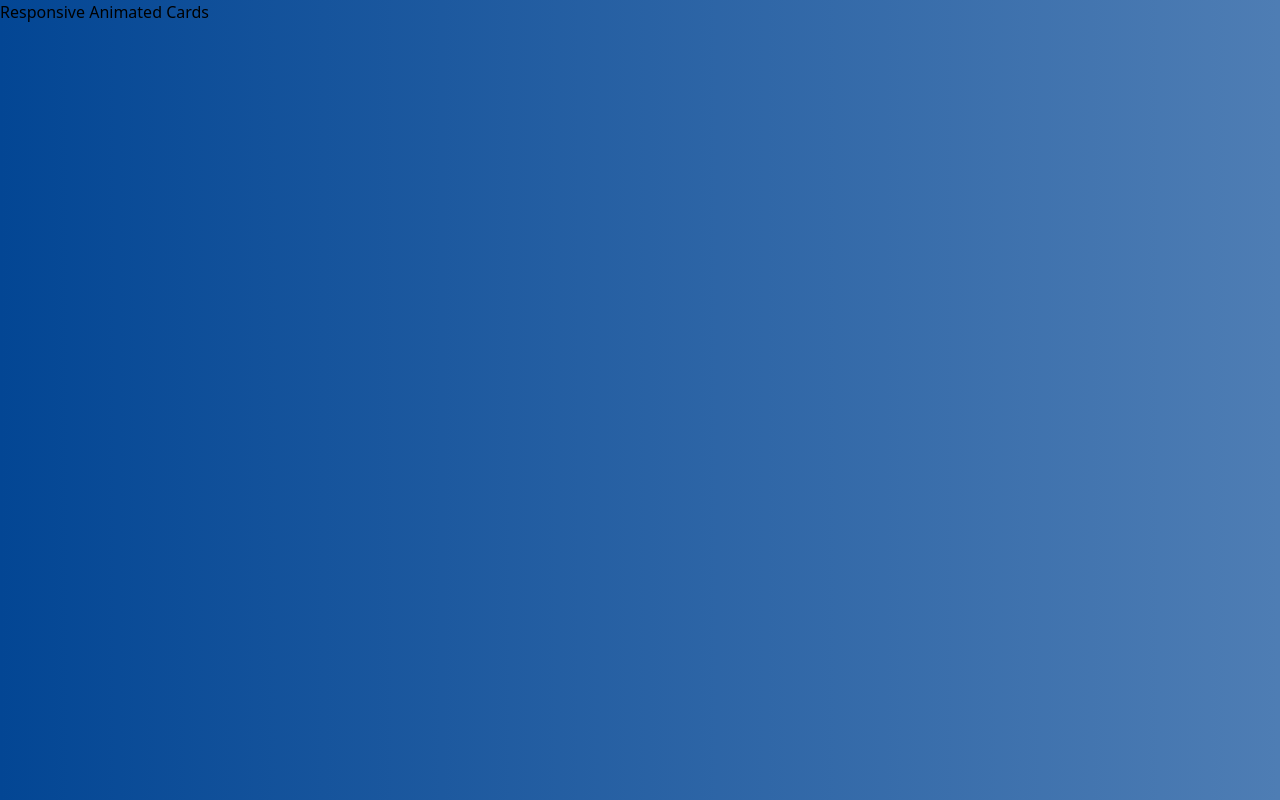
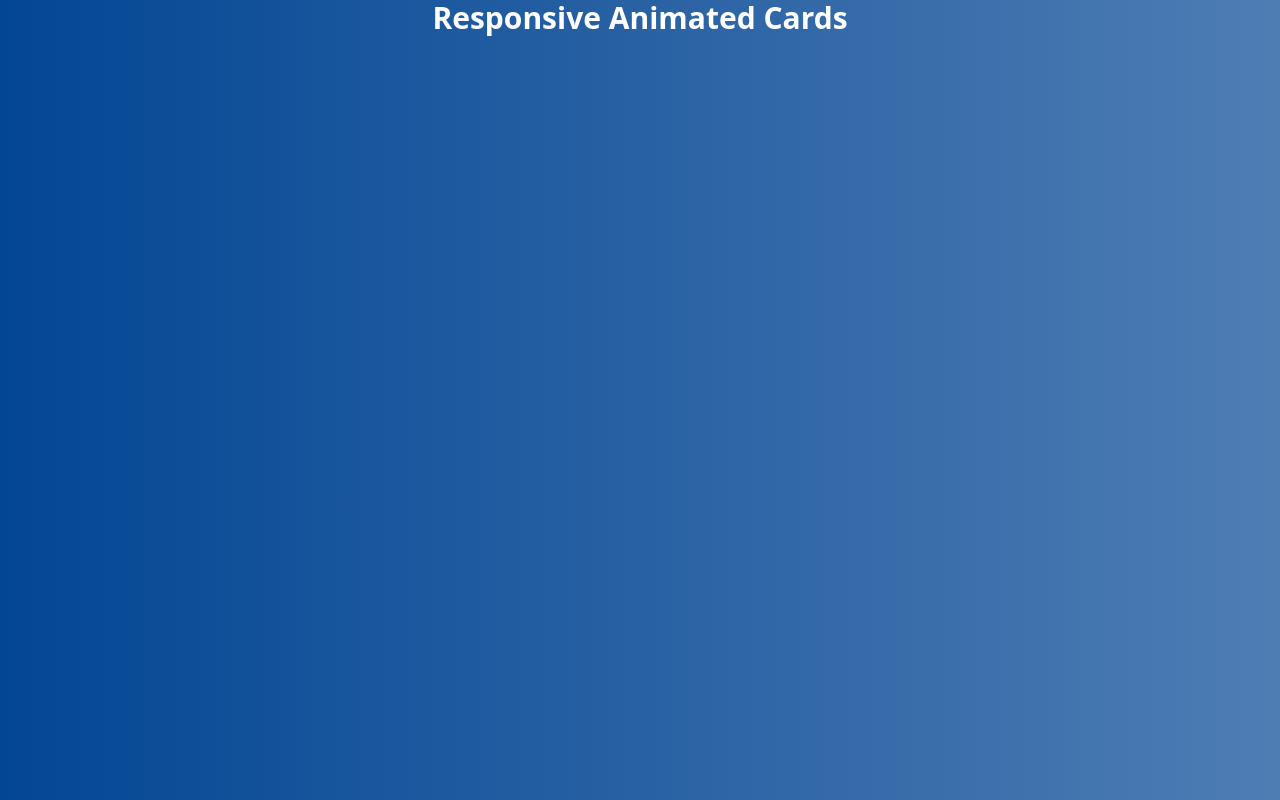
Before and after one commit to G3RGES/animated-card, a React (Vite) app: page / in a window 1280 px wide. Built offline with nearby package versions, Linux system fonts and the light colour scheme.

Commit message:
Update AnimatedCards.jsx

```diff
--- a/src/components/AnimatedCards.jsx
+++ b/src/components/AnimatedCards.jsx
@@ -33,7 +33,12 @@ const CardsData = [
 const AnimatedCards = () => {
   return (
     <div className="container mx-auto ">
-      <h1 className="">Responsive Animated Cards</h1>
+      <h1 className="text-center text-white font-bold text-3xl mb-14 mt-5 sm:mt-0">
+        Responsive Animated Cards
+      </h1>
+
+      {/* cards section */}
+      <div className=""></div>
     </div>
   );
 };
```
